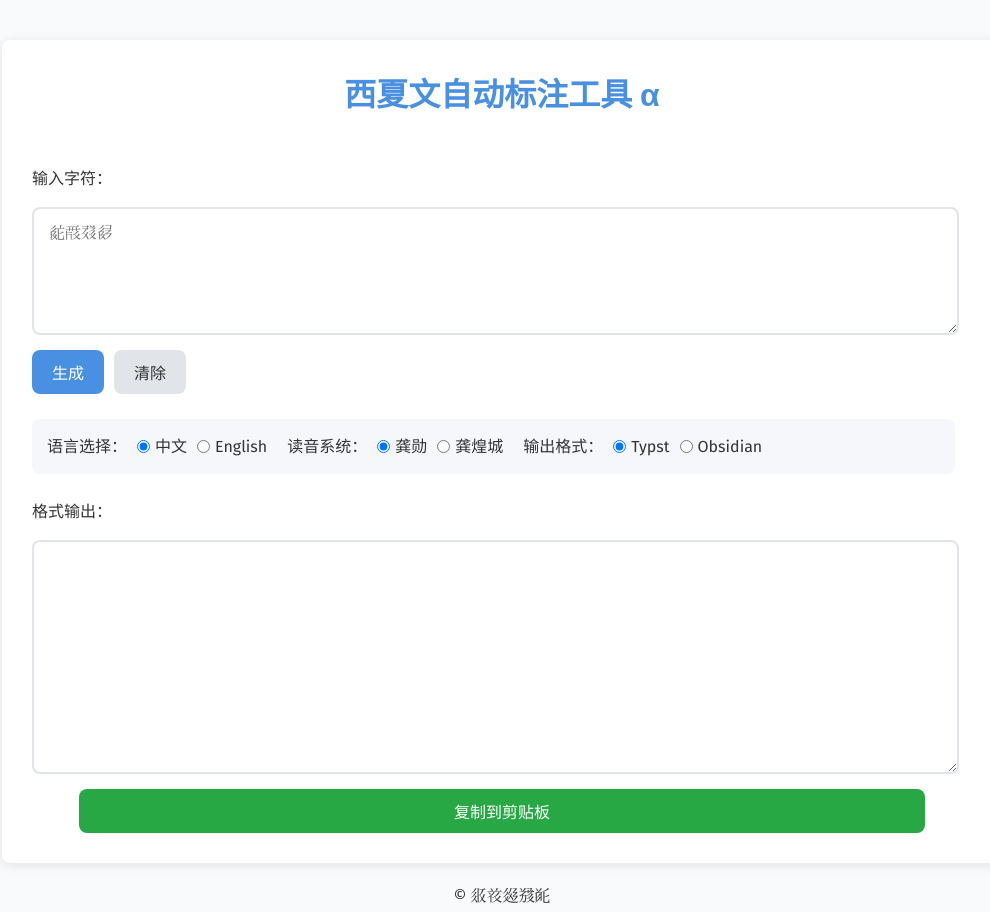
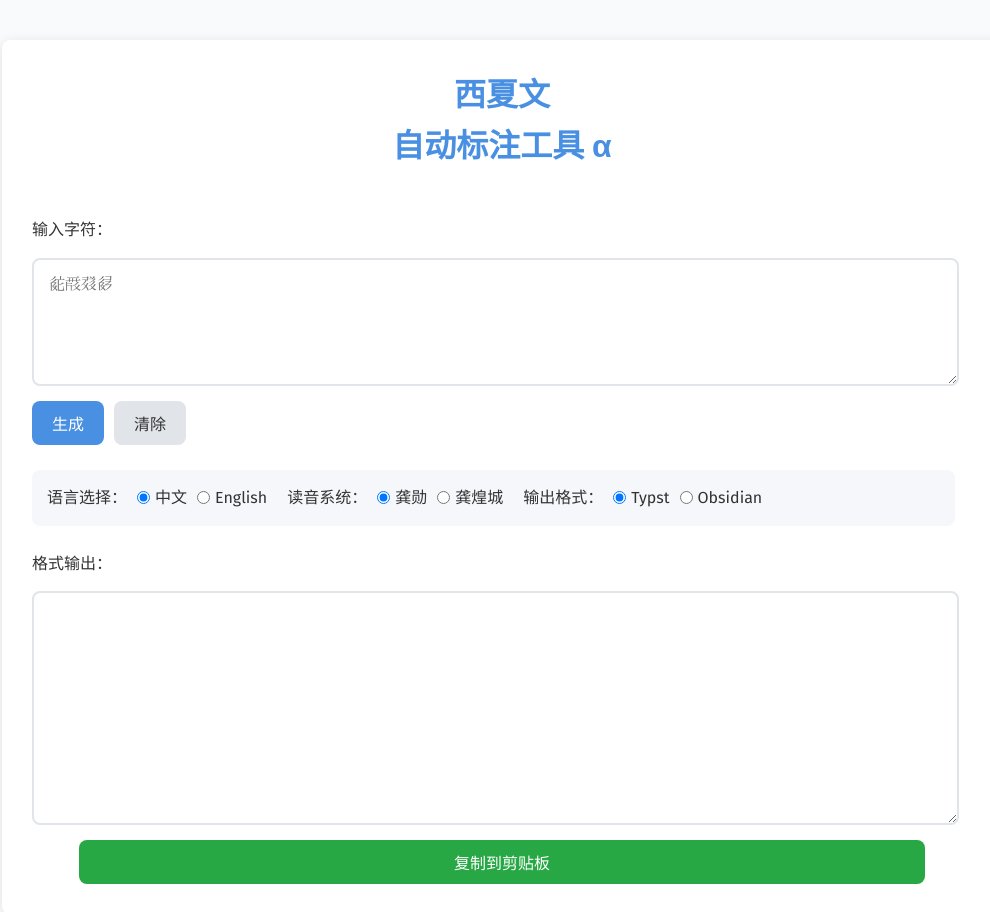
Before and after one commit to Cosmicore/Tangut-Script-Annotation-Tool, a plain HTML site: page index.html in a window 1280 px wide. Shown: the top 912 px of the page, without its empty margins (138-1128 px from the left). Drawn offline with Linux system fonts and the light colour scheme.

Commit message:
微小改进

```diff
--- a/index.html
+++ b/index.html
@@ -226,7 +226,7 @@
 </head>
 <body>
     <div class="container">
-        <h1>西夏文自动标注工具 α</h1>
+        <h1>西夏文<br>自动标注工具 α</h1>
 
         <div class="input-section">
             <label for="input-text">输入字符：</label>
```
